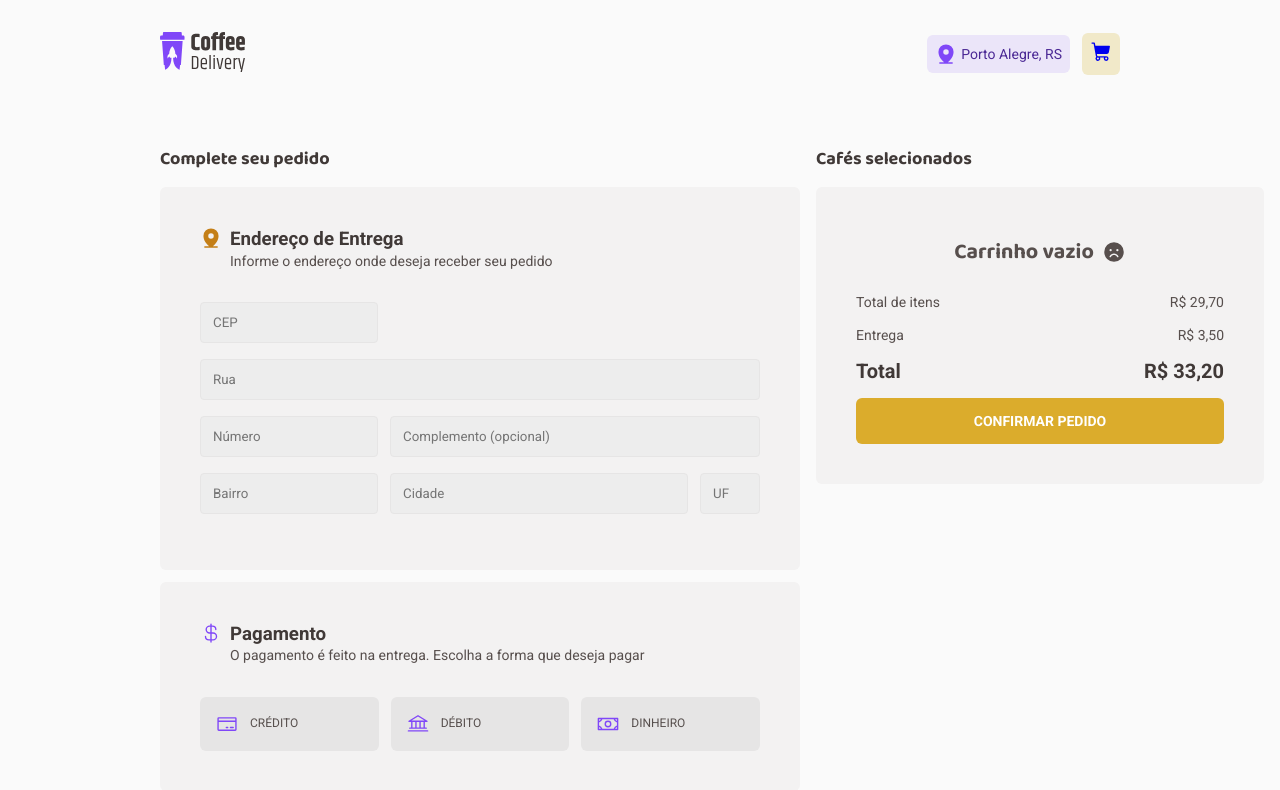
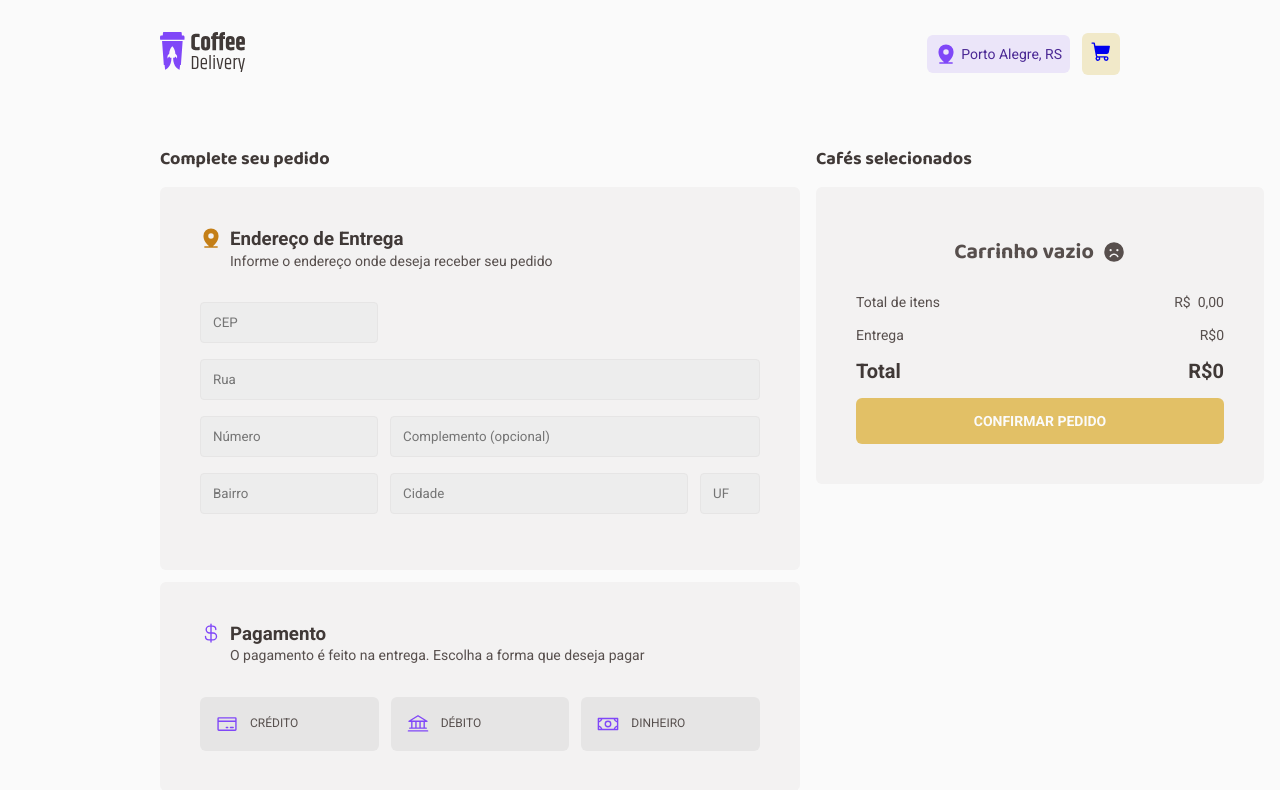
Before and after one commit to arielcBR/coffee-delivery, a React (Vite) app: page /checkout in a window 1280 px wide. Shown: the top 790 px of the page. Built offline with nearby package versions, Linux system fonts and the light colour scheme.

Commit message:
order price is done in checkout page

```diff
--- a/src/contexts/CartProvider.tsx
+++ b/src/contexts/CartProvider.tsx
@@ -8,6 +8,7 @@ export interface CartItem extends Coffee {
 
 interface CartContextType {
   cartItems: CartItem[]
+  cartItemsPrice: number
   addCoffeeToCart: (coffee: CartItem) => void
   cartQuantity: number
   deleteItemInCart: (cartItemId: number) => void
@@ -27,6 +28,10 @@ export function CartProvider({ children }: CartContextProps) {
   const [cartItems, setCartItems] = useState<CartItem[]>([])
 
   const cartQuantity = cartItems.length
+
+  const cartItemsPrice = cartItems.reduce((total, item) => {
+    return total + item.price * item.quantity
+  }, 0)
 
   function addCoffeeToCart(coffee: CartItem) {
     const coffeeAlreadyExistsInCart = cartItems.findIndex(
@@ -88,6 +93,7 @@ export function CartProvider({ children }: CartContextProps) {
         cartQuantity,
         changeItemQuantityInCart,
         deleteItemInCart,
+        cartItemsPrice,
       }}
     >
       {children}
--- a/src/pages/Checkout/index.tsx
+++ b/src/pages/Checkout/index.tsx
@@ -23,11 +23,13 @@ import { PaymentMethod } from './components/PaymentMethod'
 import { SelectedCoffees } from './components/SelectedCoffees'
 import { EmptyCart } from './components/EmptyCart'
 import { useCart } from '../../hooks/useCart'
+import { formatCurrency } from '../../utils/formatCurrency'
+
+const DELIVERY_PRICE = 3.5
 
 export function Checkout() {
-  const { cartItems } = useCart()
-
-  // const TotalPriceCart = () => {}
+  const { cartItems, cartItemsPrice, cartQuantity } = useCart()
+  const cartTotalPrice = cartItemsPrice + DELIVERY_PRICE
 
   return (
     <CheckoutContainer>
@@ -124,18 +126,26 @@ export function Checkout() {
             <OrderDetail>
               <div>
                 <span>Total de itens</span>
-                <span>R$ 29,70</span>
+                <span>R$ {formatCurrency(cartItemsPrice)}</span>
               </div>
               <div>
                 <span>Entrega</span>
-                <span>R$ 3,50</span>
+                <span>
+                  R$
+                  {cartQuantity <= 0 ? 0 : formatCurrency(DELIVERY_PRICE)}
+                </span>
               </div>
               <TotalPriceOrder>
                 <span>Total</span>
-                <span>R$ 33,20</span>
+                <span>
+                  R$
+                  {cartQuantity <= 0 ? 0 : formatCurrency(cartTotalPrice)}
+                </span>
               </TotalPriceOrder>
             </OrderDetail>
-            <button type="submit">Confirmar pedido</button>
+            <button disabled={cartQuantity <= 0} type="submit">
+              Confirmar pedido
+            </button>
           </CartContainer>
         </div>
       </FormContainer>
```
